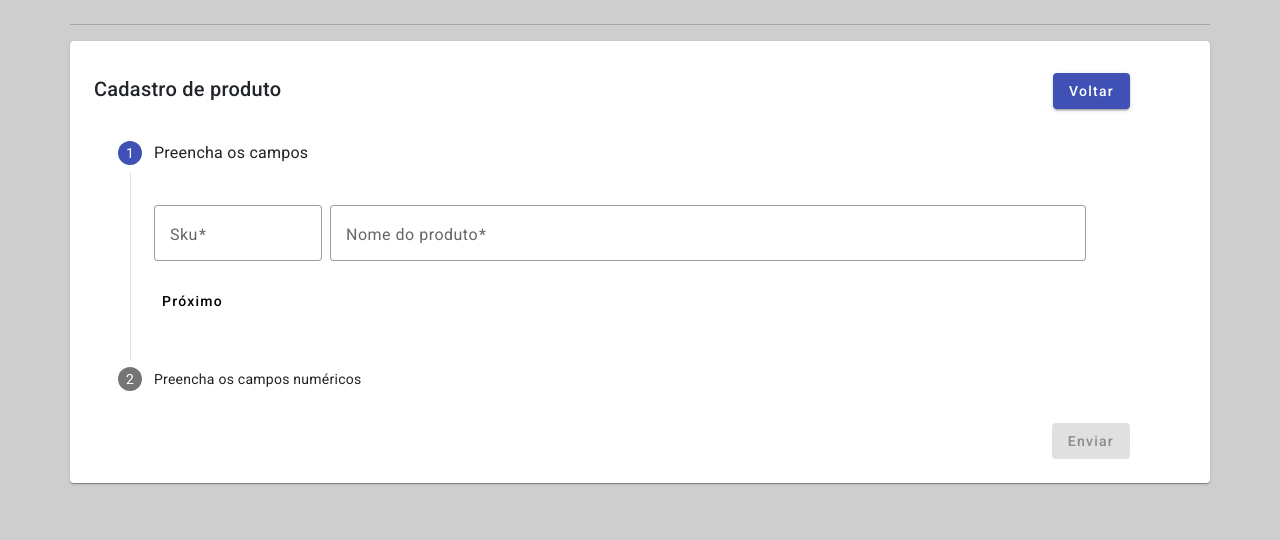
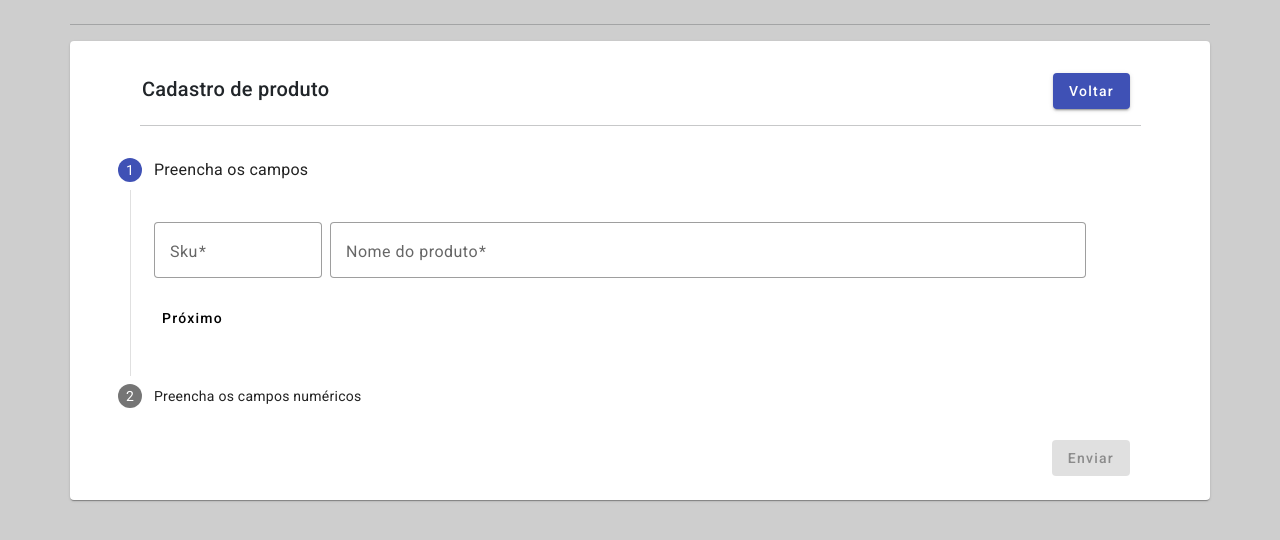
Before and after one commit to Navarriin/CadastroProdutos, an Angular app: page /register in a window 1280 px wide. Shown: the top 540 px of the page. Built offline with nearby package versions, Linux system fonts and the light colour scheme; no server answers.

Commit message:
ajustes de styles

```diff
--- a/src/app/components/form/form.component.html
+++ b/src/app/components/form/form.component.html
@@ -2,9 +2,10 @@
   <div class="row mt-4 mb-4">
     <div class="col-12">
       <div class="d-flex justify-content-between me-5 pe-2 mt-2">
-        <mat-card-title>Cadastro de produto</mat-card-title>
+        <mat-card-title class="ms-5">Cadastro de produto</mat-card-title>
         <button mat-raised-button type=" button" color="primary" routerLink="/">Voltar</button>
       </div>
+      <hr class="col-11 mt-3 m-auto" />
       <mat-stepper orientation="vertical" [linear]="isLinear" #stepper>
         <mat-step [stepControl]="formGroup">
           <form [formGroup]="formGroup">
```
